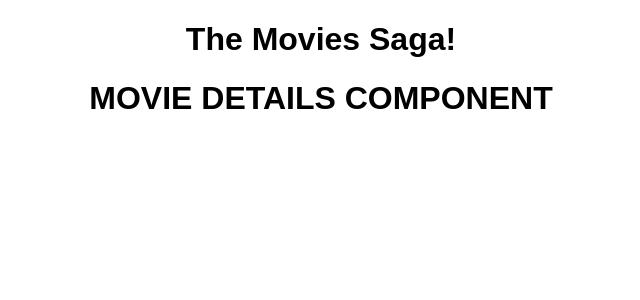
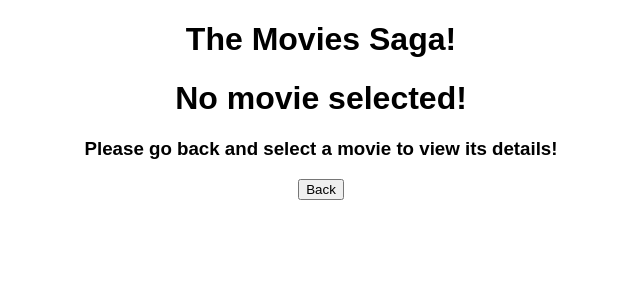
Before and after one commit to chaochingvang/weekend-movie-sagas, a React (Create React App) app: page /#/details in a window 1280 px wide. Shown: the top 300 px of the page, without its empty margins (319-959 px from the left). Built offline with nearby package versions, Linux system fonts and the light colour scheme.

Commit message:
rendered details page with data from currentDetail reducer

```diff
--- a/src/components/MovieDetails/MovieDetails.jsx
+++ b/src/components/MovieDetails/MovieDetails.jsx
@@ -1,7 +1,29 @@
+import { useSelector } from "react-redux";
+import { useHistory } from "react-router";
+
+
 function MovieDetails() {
+    const history = useHistory();
+    const movie = useSelector(store => store.currentDetail);
 
-    return (<>
-        <h1>MOVIE DETAILS COMPONENT</h1>
+    console.log(movie);
+
+    const handleClick = () => {
+        history.push(`/`);
+    }
+    return (<>{movie === `noMovie` ?
+        <>
+            <h1>No movie selected!</h1>
+            <h3>Please go back and select a movie to view its details!</h3>
+            <button onClick={handleClick}>Back</button>
+        </> :
+
+        <>
+            <img src={movie.poster} />
+            <h1>{movie.title}</h1>
+            <p>{movie.description}</p>
+            <button onClick={handleClick}>Back</button>
+       </>}
     </>)
 }
 
--- a/src/index.js
+++ b/src/index.js
@@ -56,7 +56,7 @@ const genres = (state = [], action) => {
 }
 
 // reducer to store current movie details
-const currentDetail = (state = {}, action) => {
+const currentDetail = (state = `noMovie`, action) => {
     switch (action.type) {
         case 'SET_DETAILS':
             console.log(`this is payload`, action.payload);
```
Also changed, not shown: 1 other file (tests, documents, lock files or other folders).
